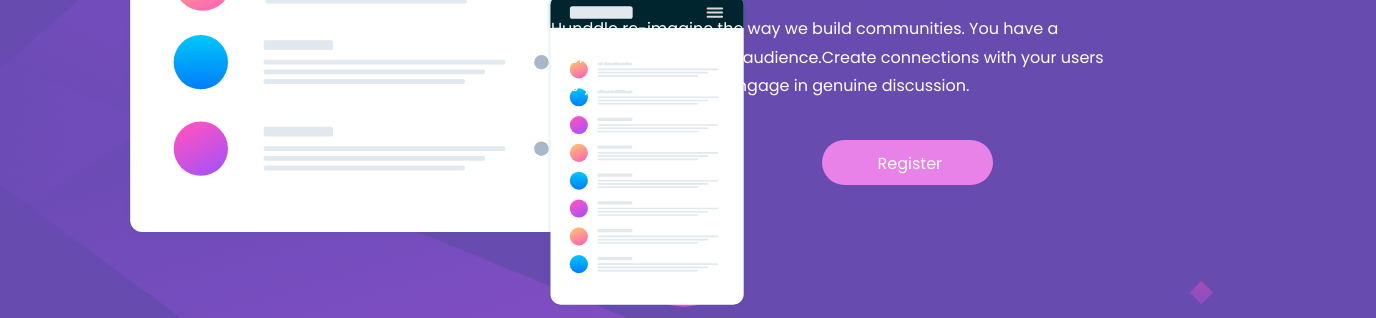
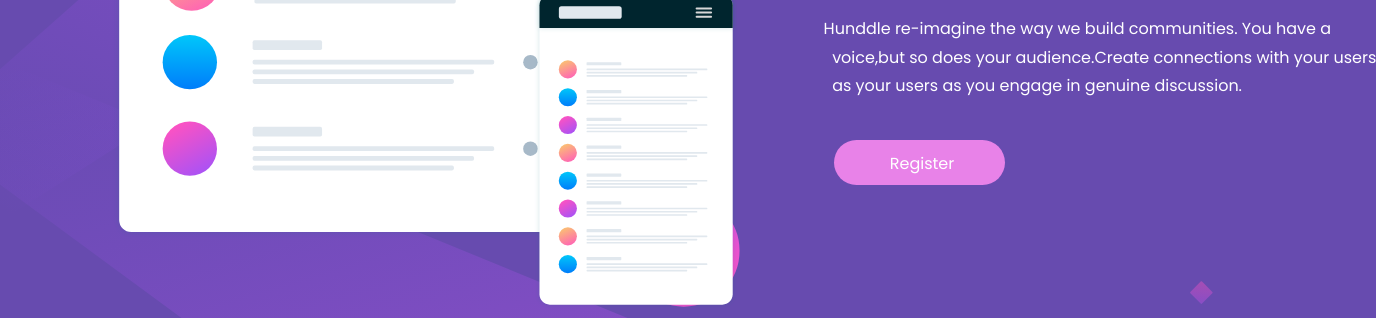
Before and after one commit to itsvanshchavda/landingpage, a plain HTML site: page index.html in a window 1280 px wide. Shown: the part 296-614 px from the top of the page, 1376 px wide, since content can reach past the window. Drawn offline with Linux system fonts and the light colour scheme.

Commit message:
Update style.css

```diff
--- a/css/style.css
+++ b/css/style.css
@@ -68,19 +68,16 @@
 }
 
 .hero p {
-  /* color: white;
+  color: white;
   text-align: left;
   font-size: 1rem;
   line-height: 1rem;
   margin-left: 50px;
   align-self: flex-end;
   width: 55%;
-  line-height: 1.8; */
+  line-height: 1.8;
 
-  max-width: 800px; /* Set a maximum width to control the paragraph's width */
-  font-size: 1rem;
-  text-align: left;
-  line-height: 1.8;
+
 
 
 }
```
